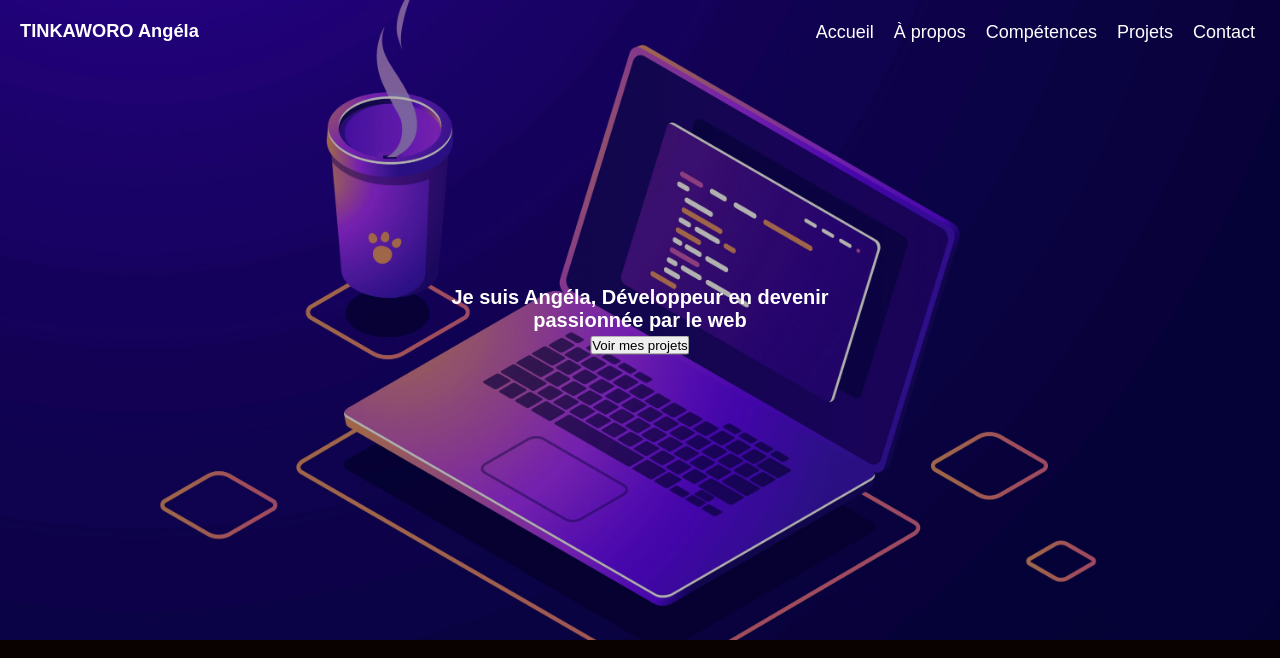
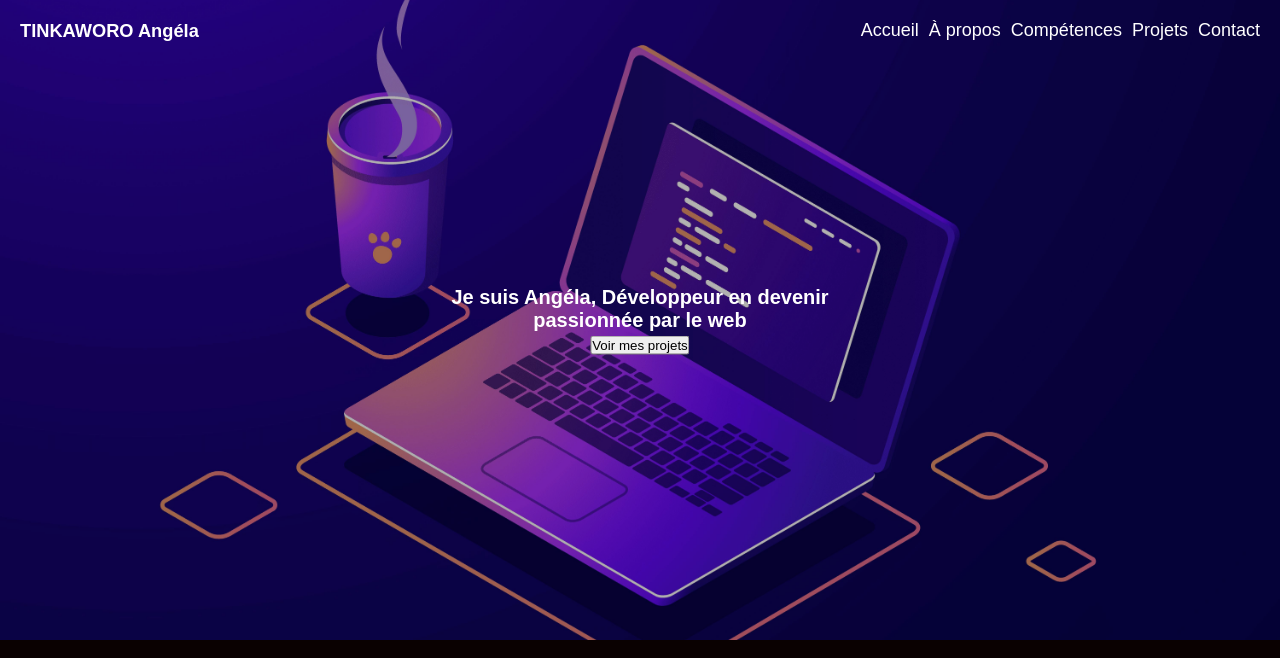
Before and after one commit to Koedoua/portfolio-Angela, a plain HTML site: page index.html in a window 1280 px wide. Shown: the top 658 px of the page. Drawn offline with Linux system fonts and the light colour scheme.

Commit message:
style.css

```diff
--- a/Css/style.css
+++ b/Css/style.css
@@ -62,7 +62,6 @@ html {
 
 .flex ul li {
     list-style: none;
-    margin: 2px 5px;
 }
 
 .flex ul li a {
```
